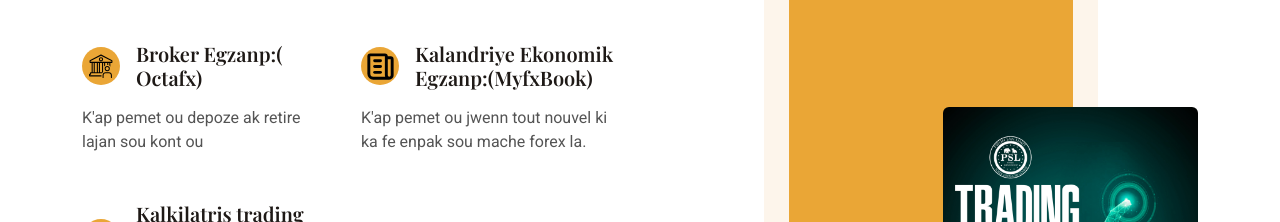
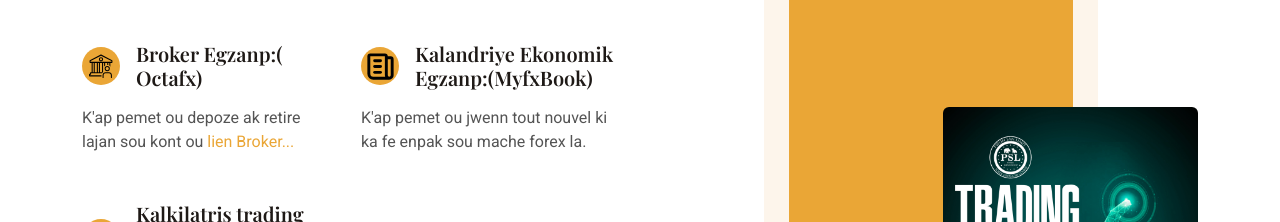
Before and after one commit to verdieu10/Pwofisanlimit, a plain HTML site: page index.html in a window 1280 px wide. Shown: the part 3400-3622 px from the top of the page. Drawn offline with nearby package versions, Linux system fonts and the light colour scheme.

Commit message:
Update index.html

```diff
--- a/index.html
+++ b/index.html
@@ -608,6 +608,7 @@ About End -->
                                 <h5 class="mb-0">Broker Egzanp:( Octafx)</h5>
                             </div>
                             <span>K'ap pemet ou depoze ak retire lajan sou kont ou</span>
+                            <a href="https://my.octafx.com/open-account/?refid=ib11073906">lien Broker...</a>
                         </div>
                         <div class="col-sm-6 wow fadeIn" data-wow-delay="0.4s">
                             <div class="d-flex align-items-center mb-3">
```
